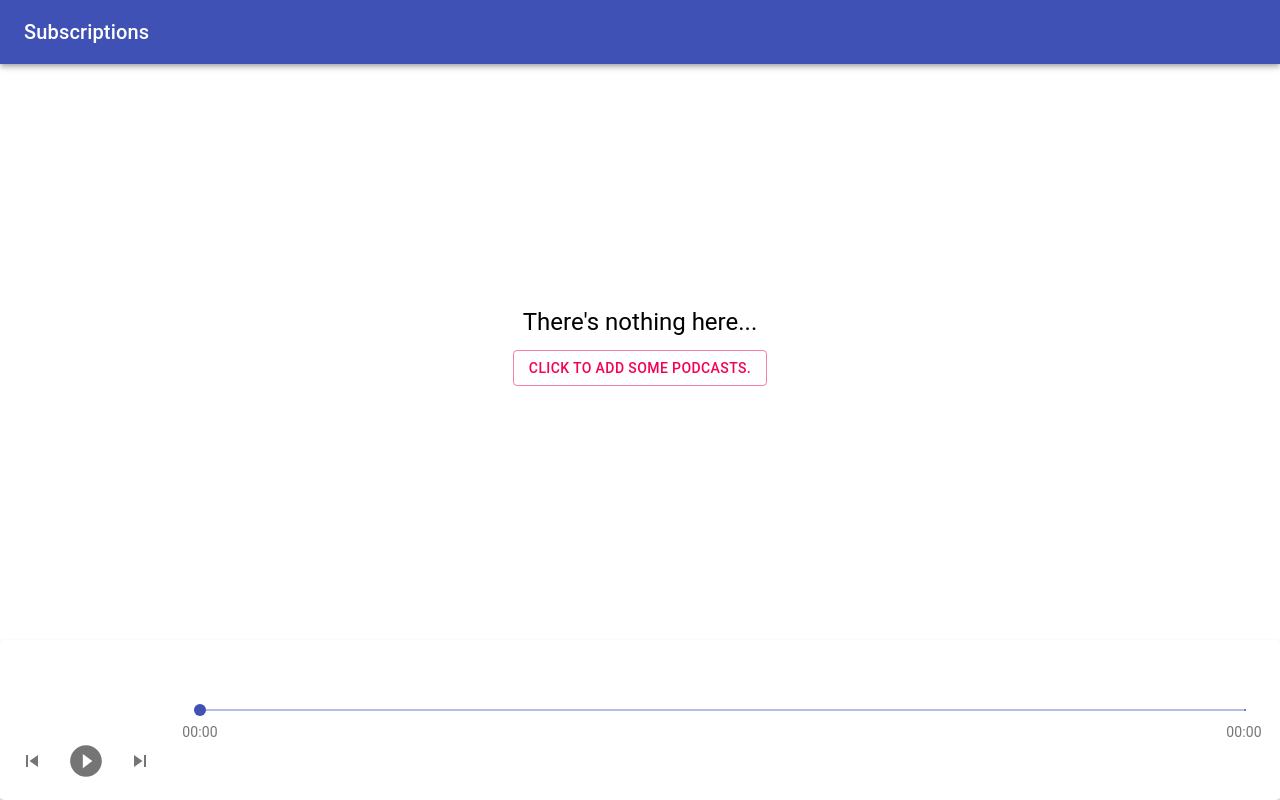
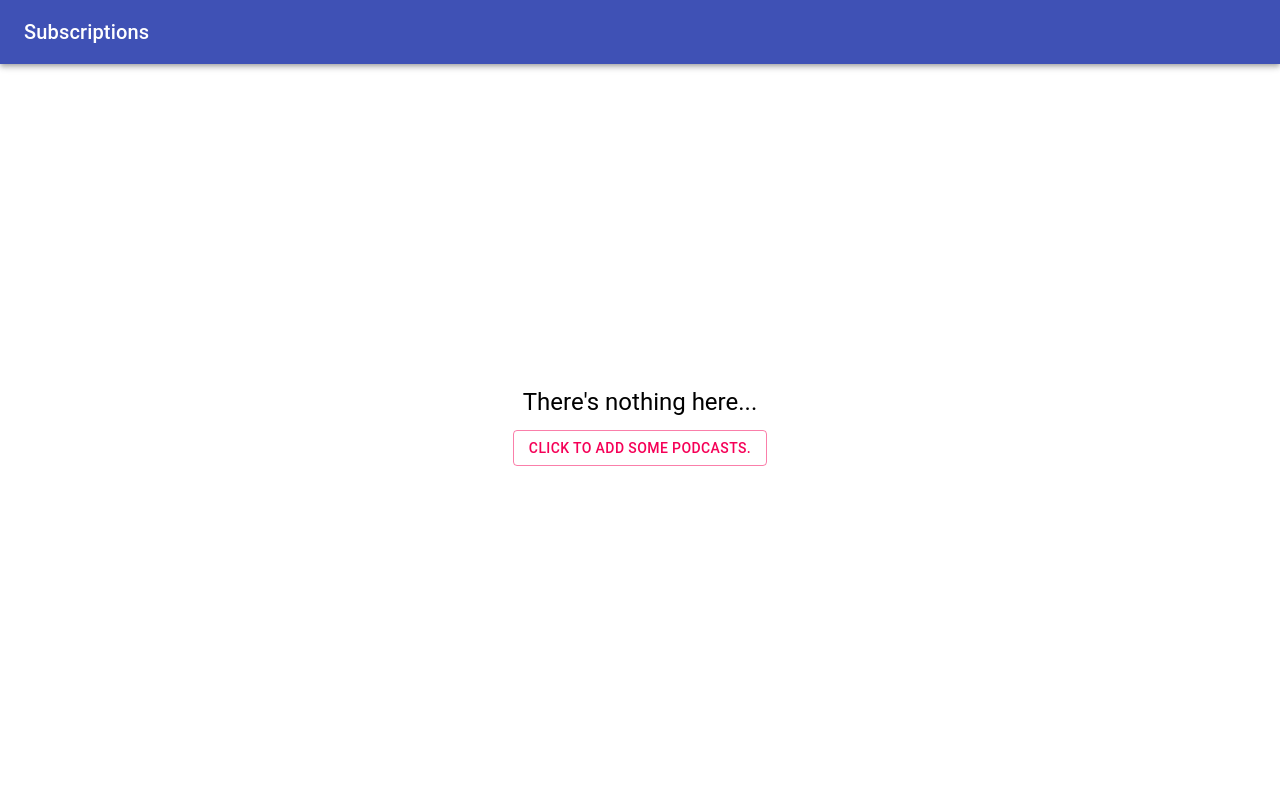
Before and after one commit to daniel-keogh/podcast-player, a React (Create React App) app: page / in a window 1280 px wide. Built offline with nearby package versions, Linux system fonts and the light colour scheme; no server answers.

Commit message:
Hide player if there's nothing queued

```diff
--- a/src/App.js
+++ b/src/App.js
@@ -2,7 +2,7 @@ import React from 'react';
 import './App.css';
 import NavBar from './components/NavBar';
 import MainView from './components/MainView';
-import Player from './components/Player/Player';
+import PlayerWrapper from './components/PlayerWrapper';
 
 function App() {
     return (
@@ -10,14 +10,14 @@ function App() {
             <div className="App">
                 <div className="Wrapper">
                     <div className="Main">
-            <NavBar title="Subscriptions"/>
+                        <NavBar title="Subscriptions" />
                         <div className="Body">
                             <MainView className="MainView" />
                         </div>
                     </div>
-          <div className="Player">
-            <Player />
-          </div>
+                    <React.Fragment>
+                        <PlayerWrapper clsName="Player"/>
+                    </React.Fragment>
                 </div>
             </div>
         </div>
--- /dev/null
+++ b/src/components/PlayerWrapper.js
@@ -0,0 +1,16 @@
+import React, { Component } from 'react';
+import Player from './Player/Player';
+
+class PlayerWrapper extends Component {
+    state = { isQueued: false }
+
+    render() {
+        return (
+            <div className={this.props.clsName} style={ !this.state.isQueued ? { display: 'none' } : null }>
+                <Player />
+            </div>
+        );
+    }
+}
+
+export default PlayerWrapper;
```
Lines whose indentation alone changed are shown as unchanged.
